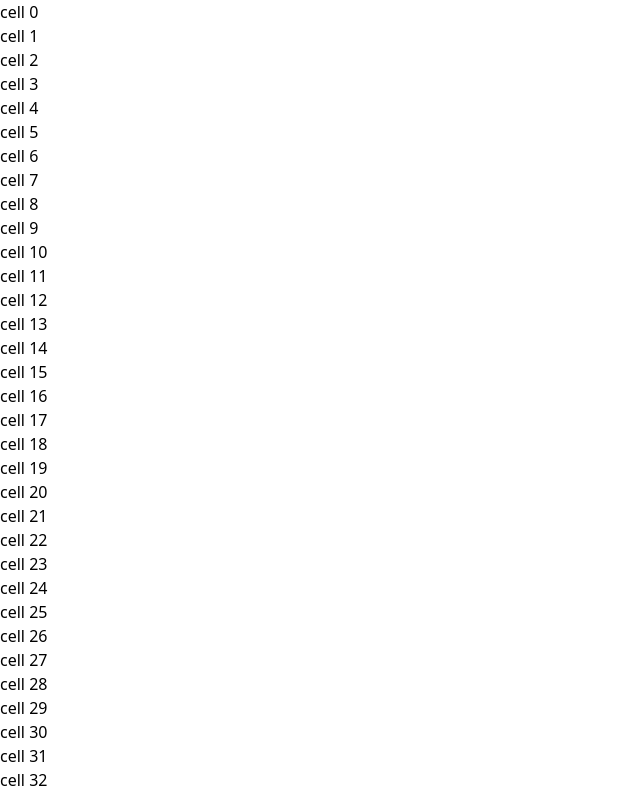
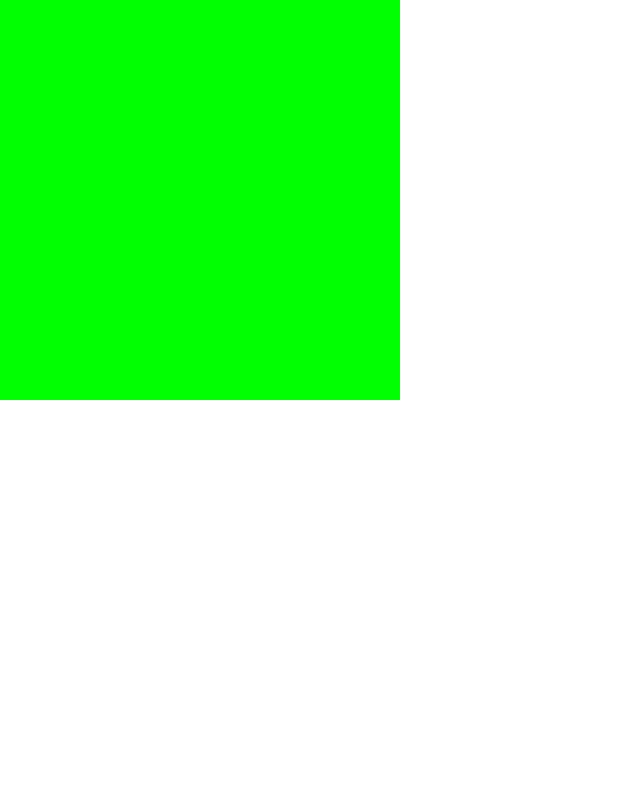
Before and after one commit to GabrielSDC/minesweeper-v2, a React (Vite) app: page / in a window 1280 px wide. Shown: the top 796 px of the page, without its empty margins (0-640 px from the left). Built offline with nearby package versions, Linux system fonts and the light colour scheme.

Commit message:
connection of components and their respective cell objects

```diff
--- a/src/components/Field.jsx
+++ b/src/components/Field.jsx
@@ -1,19 +1,32 @@
+import { useState } from 'react';
 import CellField from '../utils/CellField.js';
 
 function Field({h, w, b}) {
     const field = new CellField({h, w, b});
 
     return (
-        <>
-        { field.cells.map((_, i) => <Cell id={i}/>) }
-        </>
-     );
-}
-
-function Cell({id}) {
-    return (
-        <div>cell {id}</div>
+        <table>
+            <tbody>
+            {Array.from({ length: h }, (_, row) => (
+                <tr key={row}>
+                {Array.from({ length: w }, (_, col) => (
+                    <td key={col}>
+                        <Cell cell={field.getCell(col, row)}/>
+                    </td>
+                    )
+                )}
+                </tr>
+            ))}
+            </tbody>
+        </table>
     );
 }
 
+function Cell({cell}) {
+    const [thiscell, setthiscell] = useState(cell);
+    if (thiscell.isMined)
+        return <div className='w-10 h-10 bg-(--green) hover:bg-black' onClick={() => console.log(thiscell)}></div>;
+    return <div className='w-10 h-10 bg-(--green) hover:bg-white' onClick={() => console.log(thiscell)}></div>;
+}
+
 export default Field;
--- a/src/index.css
+++ b/src/index.css
@@ -9,4 +9,6 @@
   text-rendering: optimizeLegibility;
   -webkit-font-smoothing: antialiased;
   -moz-osx-font-smoothing: grayscale;
+
+  --green: #0f0;
 }
--- a/src/utils/CellField.js
+++ b/src/utils/CellField.js
@@ -8,8 +8,7 @@ class CellField {
         this.state = "none";
 
         this.emptyCells = h * w - b;
-        this.cells = Array.from({ length: w * h }, (_, i) => new Cell(i % w, i / w));
-        console.log(this.cells);
+        this.cells = Array.from({ length: w * h }, (_, i) => new Cell(i % w, Math.floor(i / w)));
         this.mines = [];
 
         // connect all cells to their neighboors
@@ -33,6 +32,8 @@ class CellField {
             cell.placeMine();
             this.mines.push(cell);
         }
+
+        console.log(this.getCell(0, 2));
     }
 
     isCellMined(i, j) {
```
